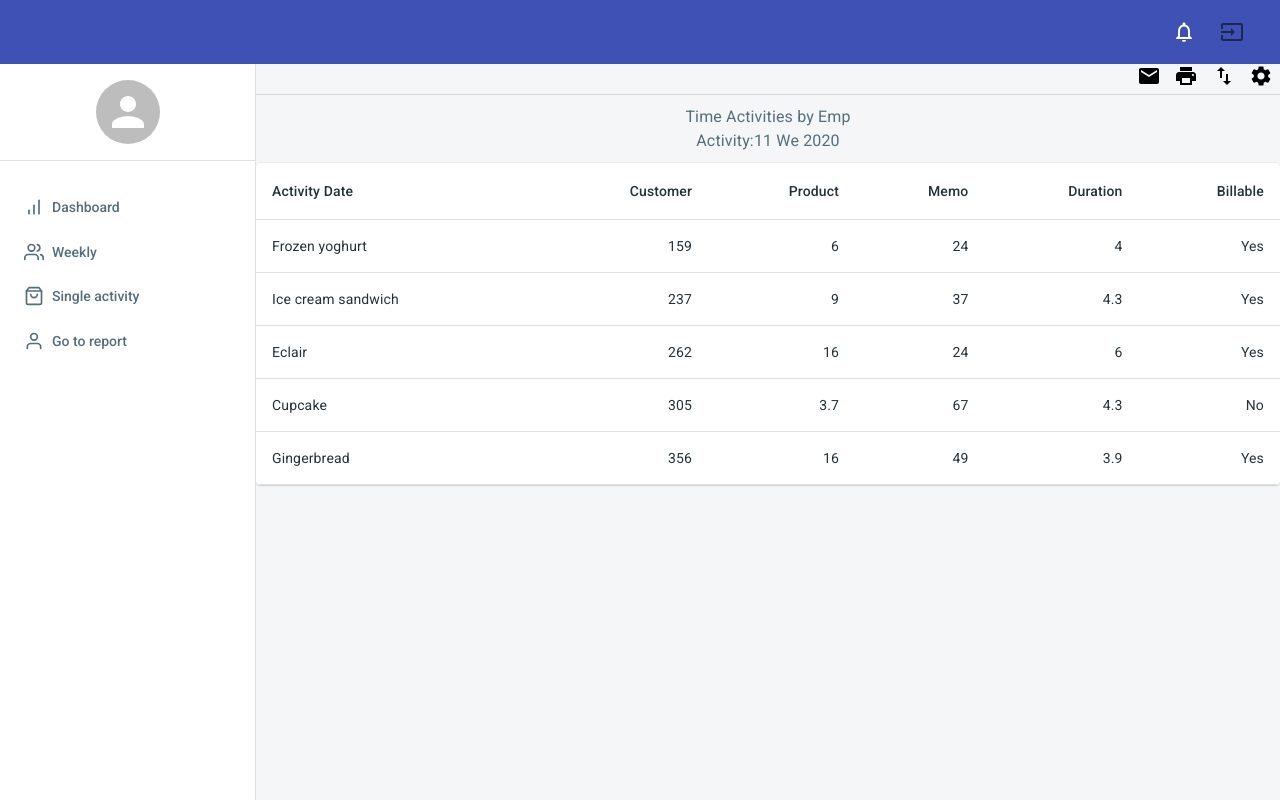
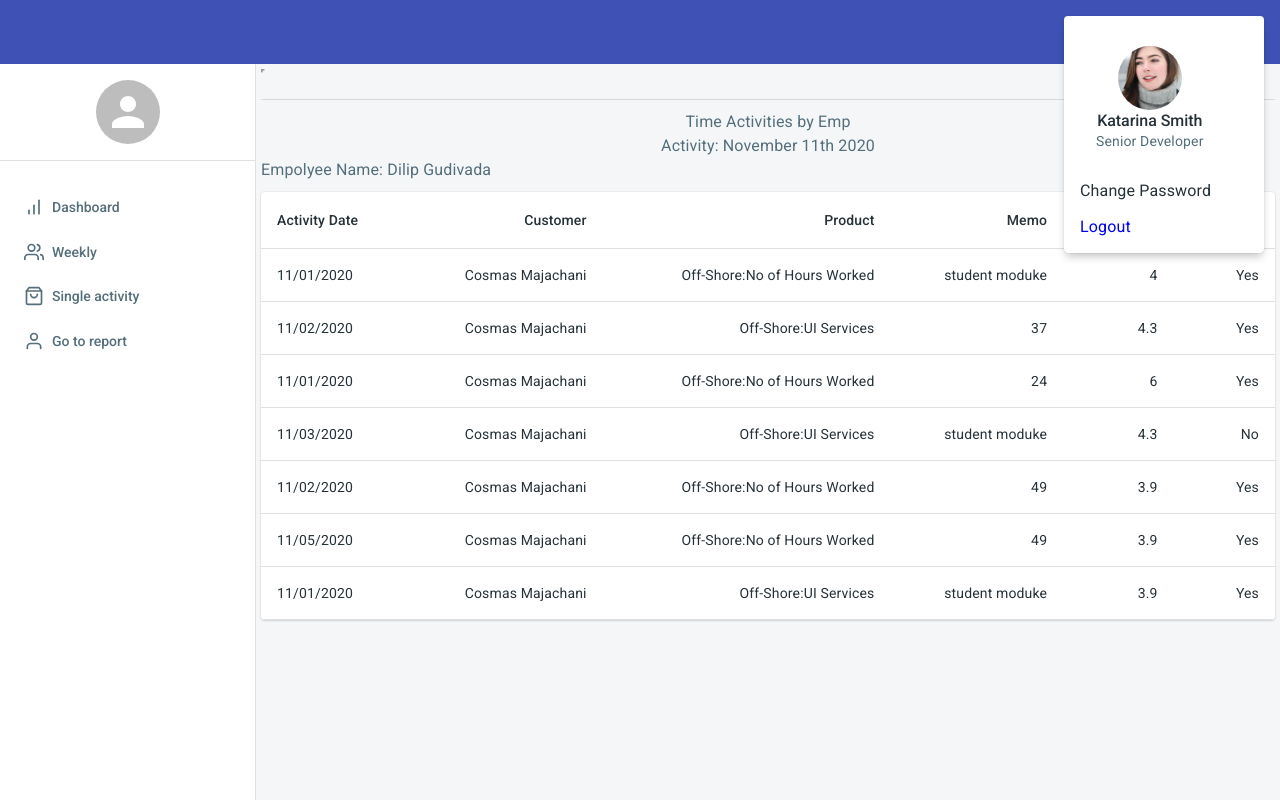
Before and after one commit to dilipgudivada/staff-app, a React (Create React App) app: page /app/account in a window 1280 px wide. Both pictures are taken after a click on the button 1232 px from the left and 32 px from the top of the page. Built offline with nearby package versions, Linux system fonts and the light colour scheme.

Commit message:
pdf functionality added

```diff
--- a/package.json
+++ b/package.json
@@ -33,6 +33,8 @@
     "clsx": "^1.1.1",
     "formik": "^2.1.5",
     "history": "^5.0.0",
+    "jspdf": "^2.1.1",
+    "jspdf-autotable": "^3.5.13",
     "lodash": "^4.17.19",
     "moment": "^2.27.0",
     "nprogress": "^0.2.0",
--- /dev/null
+++ b/src/components/ChangePassword.js
@@ -0,0 +1,36 @@
+// import React from 'react';
+// import Modal from '@material-ui/core/Modal';
+// import {
+//     Divider,
+//     Typography,
+//     makeStyles,
+//     Checkbox,
+//     TextField,
+//     Input,
+//     Grid,
+//     Box
+//   } from '@material-ui/core';
+
+// const useStyles = makeStyles((theme) => ({
+//     root: {
+//         '& > *': {
+//           margin: theme.spacing(1),
+//           flexGrow: 1,
+//         }}
+// }));
+// export default function Changepassword({openModal, ...rest}) {
+//   const classes = useStyles();
+//   // const [modalStyle] = React.useState(getModalStyle);
+//   // const [open, setOpen] = React.useState(true);
+//   // const handleOpen = () => {
+//   //   setOpen(true);
+//   // };
+
+//   // const handleClose = () => {
+//   //   setOpen(false);
+//   // };
+//   console.log("inside Changepassword")
+//   return (
+
+//   );
+// }
--- a/src/containers/Report.js
+++ b/src/containers/Report.js
@@ -1,15 +1,8 @@
 import React from 'react';
-//import { makeStyles } from '@material-ui/core/styles';
-//import Table from '@material-ui/core/Table';
-//import TableBody from '@material-ui/core/TableBody';
-//import TableCell from '@material-ui/core/TableCell';
-//import TableContainer from '@material-ui/core/TableContainer';
-//import TableHead from '@material-ui/core/TableHead';
-//import TableRow from '@material-ui/core/TableRow';
-//import Paper from '@material-ui/core/Paper';
 import Page from 'src/components/Page';
 import ReportData from './ReportData';
-//import Grid from '@material-ui/core/Grid';
+import { jsPDF } from "jspdf";
+import autoTable from 'jspdf-autotable'
 import {
   Divider,
   Typography,
@@ -23,12 +16,12 @@ import {
   Paper,
   Grid
 } from '@material-ui/core';
-import ImportExportIcon from '@material-ui/icons/ImportExport';
-import PrintIcon from '@material-ui/icons/Print';
-import EmailIcon from '@material-ui/icons/Email';
-import SettingsIcon from '@material-ui/icons/Settings';
+
 
 const useStyles = makeStyles({
+  root: {
+      margin: 5,
+    },
   table: {
     minWidth: 650,
   },
@@ -39,25 +32,46 @@ function createData(Activity, calories, fat, carbs, protein, Billable) {
   }
 
   const rows = [
-    createData('Frozen yoghurt', 159, 6.0, 24, 4.0, 'Yes'),
-    createData('Ice cream sandwich', 237, 9.0, 37, 4.3, 'Yes'),
-    createData('Eclair', 262, 16.0, 24, 6.0, 'Yes'),
-    createData('Cupcake', 305, 3.7, 67, 4.3, 'No'),
-    createData('Gingerbread', 356, 16.0, 49, 3.9, 'Yes'),
+    createData('11/01/2020', 'Cosmas Majachani', 'Off-Shore:No of Hours Worked', 'student moduke', 4.0, 'Yes'),
+    createData('11/02/2020', 'Cosmas Majachani', 'Off-Shore:UI Services', 37, 4.3, 'Yes'),
+    createData('11/01/2020', 'Cosmas Majachani', 'Off-Shore:No of Hours Worked', 24, 6.0, 'Yes'),
+    createData('11/03/2020', 'Cosmas Majachani', 'Off-Shore:UI Services', 'student moduke', 4.3, 'No'),
+    createData('11/02/2020', 'Cosmas Majachani', 'Off-Shore:No of Hours Worked', 49, 3.9, 'Yes'),
+    createData('11/05/2020', 'Cosmas Majachani', 'Off-Shore:No of Hours Worked', 49, 3.9, 'Yes'),
+    createData('11/01/2020', 'Cosmas Majachani', 'Off-Shore:UI Services', 'student moduke', 3.9, 'Yes'),
   ];
 
   export default function Report() {
     const classes = useStyles();
-
+    const exportAsPdf = () => {
+      var doc = new jsPDF();
+      autoTable(doc, { html: '#table-data' })
+      doc.save('table.pdf')
+    };
+    const printTable = () => {
+      var content = document.getElementById("table-data-container");
+      var pri = document.getElementById("ifmcontentstoprint").contentWindow;
+      pri.document.open();
+      console.log("content",content.innerHTML)
+      pri.document.write(content.innerHTML);
+      pri.document.close();
+      pri.focus();
+      pri.print();
+    };
     return (
       <Page
       className={classes.root}
       title="Report"
     >
+      <iframe id="ifmcontentstoprint" style={{height: '0px', width: '0px', position: 'absolute'}}></iframe>
+      <div id="test-test"></div>
       <Grid item xs={12}>
-      <ReportData/>
-      <TableContainer component={Paper}>
-        <Table className={classes.table} aria-label="simple table">
+      <ReportData
+        exportAsPdf={exportAsPdf}
+        printTable={printTable}
+        />
+      <TableContainer component={Paper} id="table-data-container">
+        <Table className={classes.table} aria-label="simple table" id="table-data">
           <TableHead>
             <TableRow>
               <TableCell>Activity Date</TableCell>
--- a/src/containers/ReportData.js
+++ b/src/containers/ReportData.js
@@ -40,21 +40,22 @@ const useStyles = makeStyles(() => ({
   exportList:{
     display:'flex',
     flexDirection: 'column',
-    backgroundColor: 'white',
-    border:'1px solid',
+    backgroundColor: '#f4f6f8',
     justifyContent: 'space-around',
-    height:'50px'
-  }
+    height:'50px',
+    border: '1px solid #d2d1d1',
+    borderRadius: '3px',
+  },
+  exportListItem:{
+    backgroundColor: '#ffffff',
+    cursor: 'pointer',
+
+  },
 }));
 
-const ReportData = ({ className, ...rest }) => {
+const ReportData = ({ className, exportAsPdf, printTable, ...rest }) => {
   const classes = useStyles();
-  const [exportIconOpen, setExportIconOpen] = useState(false);
   const [anchorEl, setAnchorEl] = React.useState(null);
-  const exportIconClick = () => {
-    console.log('onClick');
-    setExportIconOpen(!exportIconOpen);
-  };
   const anchorElHandleClick = (event) => {
     setAnchorEl(anchorEl ? null : event.currentTarget);
   };
@@ -66,16 +67,15 @@ const ReportData = ({ className, ...rest }) => {
           <div className={classes.iconHeader}>
             <div className={classes.headIcons}>
               <EmailIcon/>
-              <PrintIcon/>
+              <PrintIcon onClick={printTable}/>
               <ImportExportIcon onClick={anchorElHandleClick}/>
-              <SettingsIcon/>
             </div>
           </div>
           <Divider/>
           <Popper id={id} open={open} anchorEl={anchorEl}>
             <div className={classes.exportList}>
-              <span>Export as Excel</span>
-              <span>Export as PDF</span>
+              <span className={classes.exportListItem} >Export as Excel</span>
+              <span className={classes.exportListItem} onClick = {exportAsPdf}>Export as PDF</span>
             </div>
           </Popper>
         </Grid>
@@ -100,9 +100,15 @@ const ReportData = ({ className, ...rest }) => {
             color="textSecondary"
             variant="body1"
           >
-            Activity:{`${moment().format('mm dd yyyy')}`}
+            Activity:{`${moment().format(' MMMM Do YYYY')}`}
           </Typography>
         </Box>
+        <Typography
+            color="textSecondary"
+            variant="body1"
+          >
+            Empolyee Name: Dilip Gudivada
+          </Typography>
      </div>
       <Divider />
     {/* </Card> */}
--- a/src/containers/Timeactivity.js
+++ b/src/containers/Timeactivity.js
@@ -10,7 +10,10 @@ import {
     Box
   } from '@material-ui/core';
 import Page from 'src/components/Page';
-import logo from '../images/reloadtime-circle-512.png'
+import logo from '../images/reloadtime-circle-512.png';
+import Button from '@material-ui/core/Button';
+import SaveIcon from '@material-ui/icons/Save';
+
 
 const useStyles = makeStyles((theme) => ({
   root: {
@@ -35,7 +38,11 @@ const useStyles = makeStyles((theme) => ({
       top: '75px',
       width: '20px',
       height: '15px'
-    }
+    },
+    button: {
+      margin: theme.spacing(1),
+
+    },
 }));
 
 export default function Timeactivity(){
@@ -111,6 +118,15 @@ export default function Timeactivity(){
             </Grid>
             </Grid>
             </form>
+            <Button
+        variant="contained"
+        color="primary"
+        size="large"
+        className={classes.button}
+        startIcon={<SaveIcon />}
+      >
+        Save
+      </Button>
         </Page>
     );
 }
--- a/src/layouts/DashboardLayout/TopBar.js
+++ b/src/layouts/DashboardLayout/TopBar.js
@@ -9,39 +9,99 @@ import {
   Hidden,
   IconButton,
   Toolbar,
-  makeStyles
+  makeStyles,
+  Avatar,
+  Typography,
+  Input,
+  Grid,
 } from '@material-ui/core';
 import MenuIcon from '@material-ui/icons/Menu';
 import NotificationsIcon from '@material-ui/icons/NotificationsOutlined';
 import InputIcon from '@material-ui/icons/Input';
+import Menu from '@material-ui/core/Menu';
+import MenuItem from '@material-ui/core/MenuItem';
+import Changepassword from '../../components/ChangePassword';
+import Modal from '@material-ui/core/Modal';
 import Logo from 'src/components/Logo';
+import { blue } from '@material-ui/core/colors';
 
-const useStyles = makeStyles(() => ({
-  root: {},
+const useStyles = makeStyles((theme) => ({
+  root: {
+    '& > *': {
+      flexGrow: 1,
+    }},
   avatar: {
-    width: 60,
-    height: 60
+    cursor: 'pointer',
+    width: 64,
+    height: 64
+  },
+  paper: {
+    position: "absolute",
+    width: 500,
+    backgroundColor: theme.palette.background.paper,
+    border: "1px solid #000",
+    boxShadow: theme.shadows[5],
+    padding: theme.spacing(2, 4, 3)
   }
 }));
+const user = {
+  avatar: '/static/images/avatars/avatar_6.png',
+  jobTitle: 'Senior Developer',
+  name: 'Katarina Smith'
+};
+function getModalStyle() {
+  const top = 50;
+  const left = 50;
 
+  return {
+    top: `${top}%`,
+    left: `${left}%`,
+    transform: `translate(-${top}%, -${left}%)`
+  };
+}
+const ITEM_HEIGHT = 48;
 const TopBar = ({
   className,
   onMobileNavOpen,
   ...rest
 }) => {
   const classes = useStyles();
+  const [modalStyle] = React.useState(getModalStyle);
+  const [openModal, setOpen] = React.useState(false);
   const [notifications] = useState([]);
+  const [anchorEl, setAnchorEl] = React.useState(null);
+  const open = Boolean(anchorEl);
+
+  const handleClick = (event) => {
+    setAnchorEl(event.currentTarget);
+  };
+
+  const handleClose = () => {
+    setAnchorEl(null);
+  };
+
+  const handleOpen = () => {
+    setOpen(true);
+  };
+
+  const handleCloseModal = () => {
+    setOpen(false);
+  };
+
+  // const renderChangepassword = () => {
+  //  return(
+  //   true?<Changepassword openModal={()=>setOpen(true)}/>:null
+  //  );
+  // };
 
   return (
+    <div>
     <AppBar
       className={clsx(classes.root, className)}
       elevation={0}
       {...rest}
     >
       <Toolbar>
-        {/* <RouterLink to="/">
-          <Logo />
-        </RouterLink> */}
         <Box flexGrow={1} />
         <Hidden mdDown>
           <IconButton color="inherit">
@@ -54,7 +114,8 @@ const TopBar = ({
             </Badge>
           </IconButton>
           <IconButton
-           onClick={onMobileNavOpen}
+           color="inherit"
+           onClick={handleClick}
            >
             <InputIcon />
           </IconButton>
@@ -68,7 +129,88 @@ const TopBar = ({
           </IconButton>
         </Hidden>
       </Toolbar>
+      <Menu
+        id="long-menu"
+        anchorEl={anchorEl}
+        keepMounted
+        open={open}
+        onClose={handleClose}
+        PaperProps={{
+          style: {
+            width: '25ch',
+            position:'relative',
+            top:'60px',
+          },
+        }}
+      >
+          <MenuItem>
+          <Box
+      height="80%"
+      display="flex"
+      flexDirection="column"
+    >
+      <Box
+        alignItems="center"
+        display="flex"
+        flexDirection="column"
+        p={2}
+      >
+        <Avatar
+          className={classes.avatar}
+          component={RouterLink}
+          src={user.avatar}
+          to="/app/account"
+        />
+        <Typography
+          className={classes.name}
+          color="textPrimary"
+          variant="h5"
+        >
+          {user.name}
+        </Typography>
+        <Typography
+          color="textSecondary"
+          variant="body2"
+        >
+          {user.jobTitle}
+        </Typography>
+      </Box>
+      </Box>
+          </MenuItem>
+          <MenuItem  onClick={handleOpen}>
+          Change Password
+          </MenuItem>
+          <MenuItem>
+           <RouterLink to="/">
+           Logout
+        </RouterLink>
+          </MenuItem>
+      </Menu>
     </AppBar>
+    <div>
+      <Modal
+        open={openModal}
+        onClose={handleCloseModal}
+        aria-labelledby="simple-modal-title"
+        aria-describedby="simple-modal-description"
+      >
+        <div style={modalStyle} className={classes.paper}>
+        <Grid xs={12} >
+              <label className={classes.labelWidth}>Old Password</label>
+              <Input/>
+            </Grid>
+            <Grid xs={12} >
+              <label className={classes.labelWidth}>New Password</label>
+              <Input/>
+            </Grid>
+            <Grid xs={12} >
+              <label className={classes.labelWidth}>Confirm Password</label>
+              <Input/>
+            </Grid>
+        </div>
+      </Modal>
+    </div>
+    </div>
   );
 };
 
```
Also changed, not shown: 1 other file (tests, documents, lock files or other folders).
